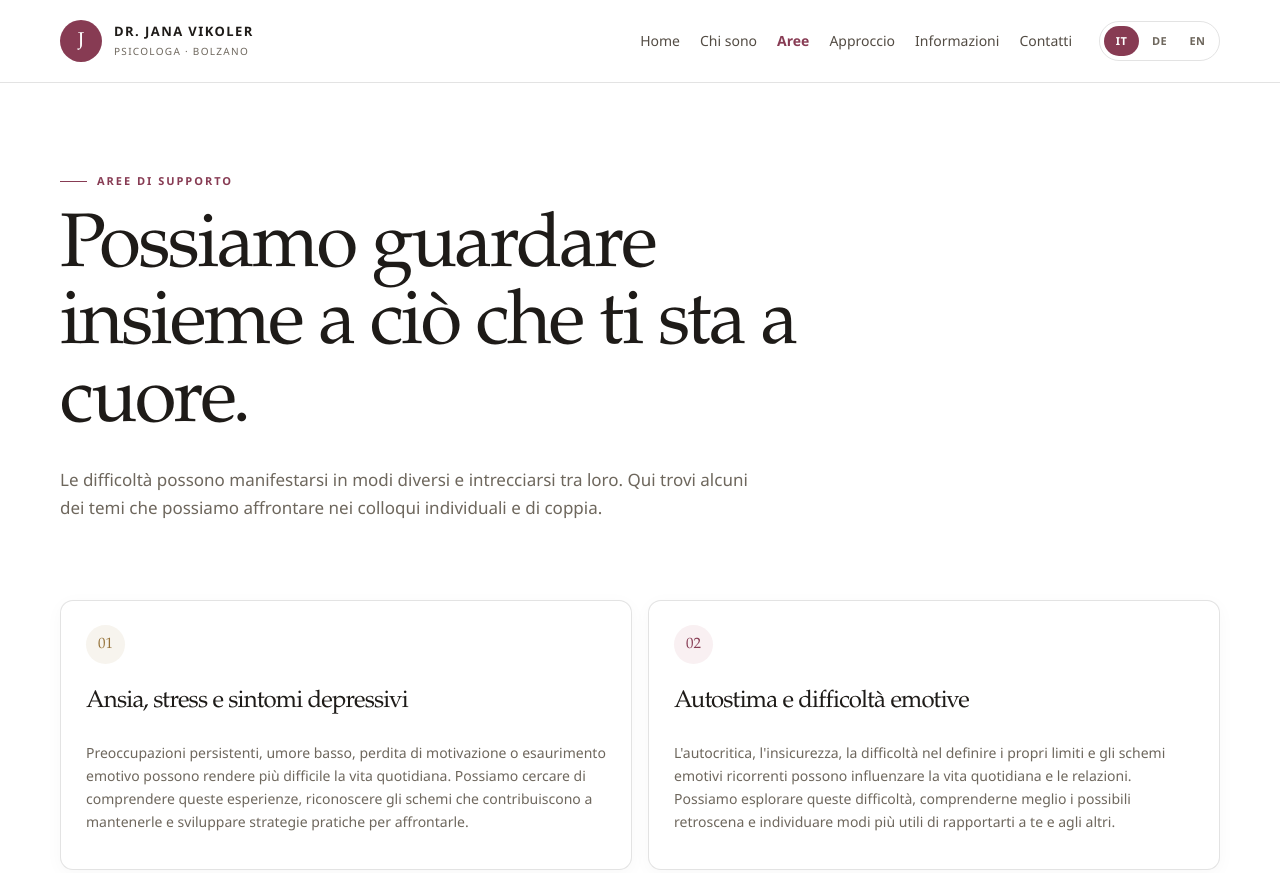
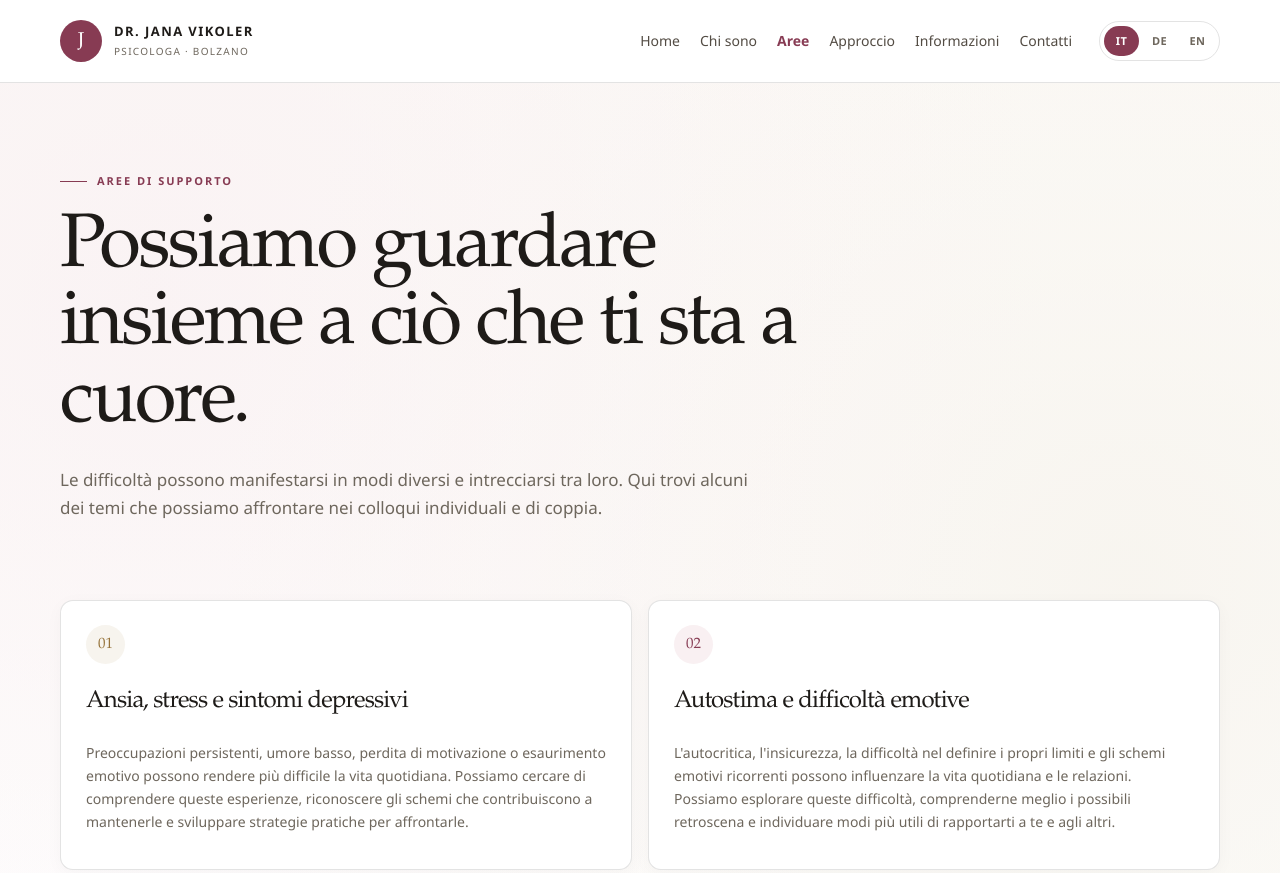
Before and after one commit to Ilenialbanese/janavikoler, a plain HTML site: page areas.html in a window 1280 px wide. Shown: the top 873 px of the page. Drawn offline with Linux system fonts and the light colour scheme.

Commit message:
css changes

```diff
--- a/style.css
+++ b/style.css
@@ -21,12 +21,16 @@
 html { scroll-behavior: smooth; }
 body {
   margin: 0;
-  background: var(--paper);
+  background:
+    radial-gradient(circle at 12% 14%, rgba(249, 240, 242, 0.75) 0%, transparent 42%),
+    radial-gradient(circle at 88% 28%, rgba(247, 244, 238, 0.9) 0%, transparent 48%),
+    linear-gradient(180deg, #fcfaf7 0%, #ffffff 45%, #faf7f2 100%);
   color: var(--ink);
   font-family: var(--sans);
   font-size: 16px;
   line-height: 1.65;
 }
+
 a { color: inherit; }
 button { font: inherit; }
 img { max-width: 100%; }
```
